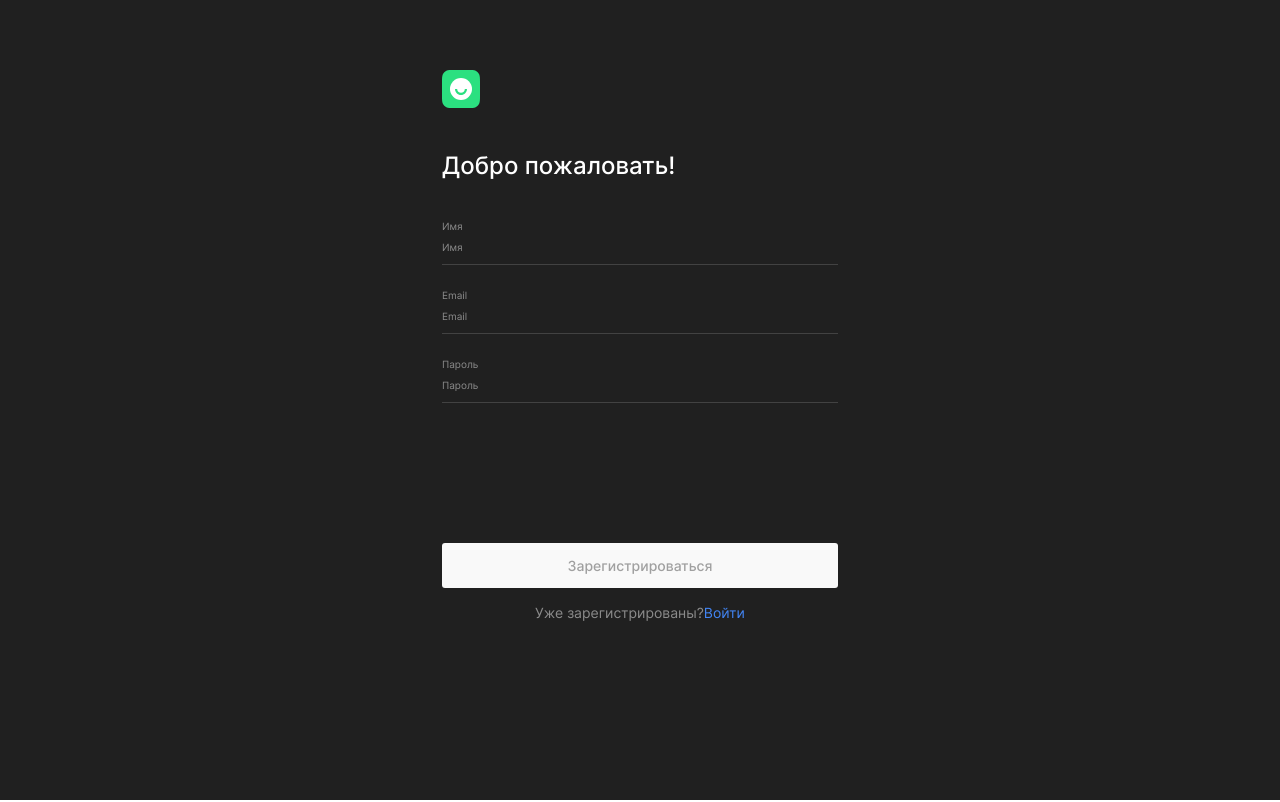
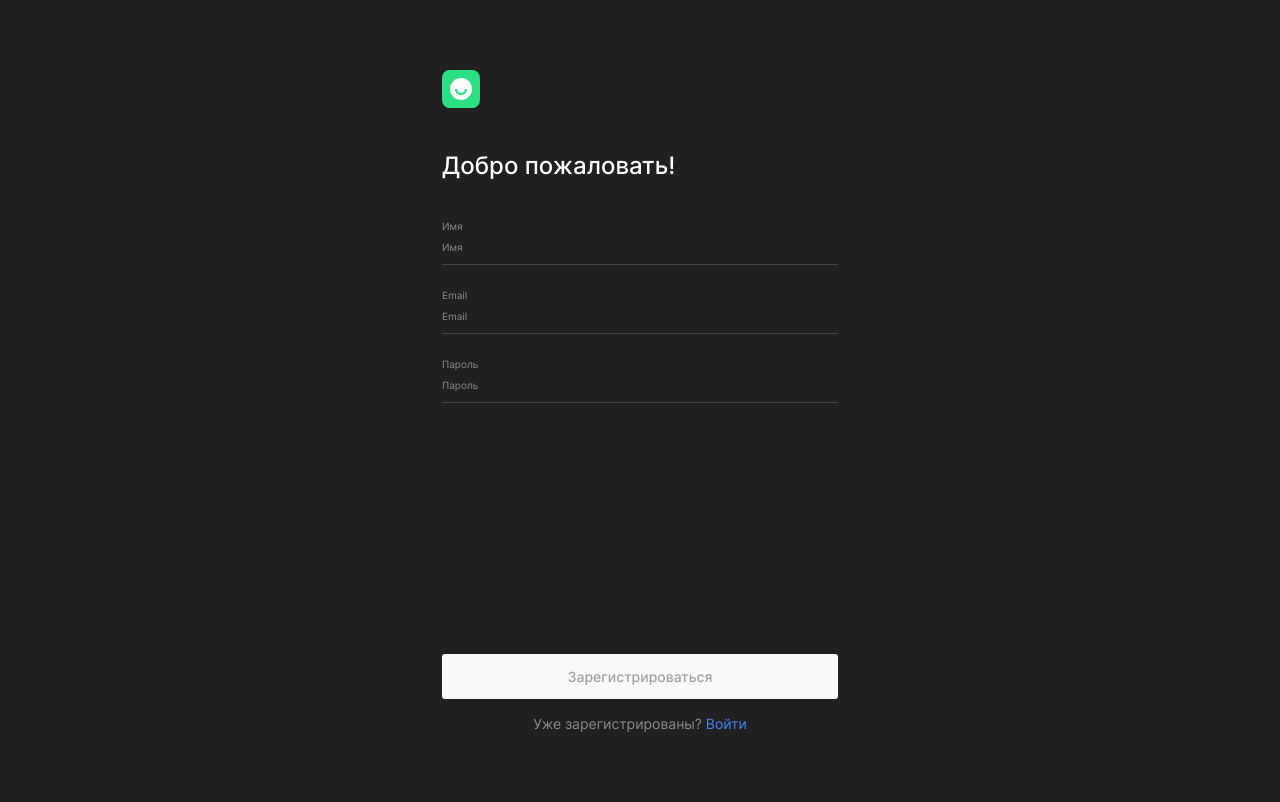
Before and after one commit to VoevodinPetr/movies-explorer-frontend, a React (Create React App) app: page /signup in a window 1280 px wide. Built offline with nearby package versions, Linux system fonts and the light colour scheme.

Commit message:
поправил верстку

```diff
--- a/src/components/App/App.js
+++ b/src/components/App/App.js
@@ -194,7 +194,7 @@ function App() {
         });
       })
       .catch((err) => {
-        setErrorMessage("Что-то пошло не так...");
+        setErrorMessage("Вы ввели неправильный логин или пароль.");
         console.log(err.message);
       });
   }
@@ -219,13 +219,13 @@ function App() {
     navigate("/");
     setLoggedIn(false);
     setCurrentUser({});
-    setErrorMessage(false)
+    setErrorMessage(false);
   }
 
   return (
     <CurrentUserContext.Provider value={currentUser}>
       <Routes>
-        <Route path="/" element={<Main loggedIn={loggedIn}/>} />
+        <Route path="/" element={<Main loggedIn={loggedIn} />} />
         <Route
           path="/movies"
           element={
--- a/src/components/User/Login/Login.css
+++ b/src/components/User/Login/Login.css
@@ -35,8 +35,12 @@
 
 .login__form {
   width: 100%;
+}
+
+.login__form-field {
   display: flex;
   flex-direction: column;
+  margin-bottom: 24px;
 }
 
 .login__input {
@@ -45,7 +49,6 @@
   border: none;
   border-bottom: 1px solid #424242;
   background-color: transparent;
-  margin-bottom: 24px;
   font-style: normal;
   font-weight: 500;
   font-size: 14px;
@@ -64,7 +67,6 @@
   line-height: 12px;
   color: #8b8b8b;
 }
-
 
 .login__input-error {
   font-style: normal;
@@ -109,8 +111,8 @@
 }
 
 .login__button_disabled {
-  background: #F9F9F9;
-  color: #A0A0A0;
+  background: #f9f9f9;
+  color: #a0a0a0;
 }
 
 @media (max-width: 768px) {
--- a/src/components/User/Login/Login.js
+++ b/src/components/User/Login/Login.js
@@ -18,6 +18,7 @@ function Login({ handleLogin, errorMessage }) {
         <Logo />
         <h1 className="login__title">Рады видеть!</h1>
         <form className="login__form" onSubmit={handleSubmit} noValidate>
+        <div className="login__form-field">
           <label className="login-main__title">E-mail</label>
           <input
             className="login__input"
@@ -32,6 +33,8 @@ function Login({ handleLogin, errorMessage }) {
           {errors?.email && (
             <span className="login__input-error">{errors.email}</span>
           )}
+          </div>
+          <div className="login__form-field">
           <label className="login-main__title">Пароль</label>
           <input
             className="login__input"
@@ -47,6 +50,7 @@ function Login({ handleLogin, errorMessage }) {
             <span className="login__input-error">{errors.password}</span>
           )}
           <span className="login__input-error">{errorMessage}</span>
+          </div>
           <button
             className={
               isValid
@@ -60,7 +64,7 @@ function Login({ handleLogin, errorMessage }) {
           </button>
         </form>
         <p className="login__text">
-          Ещё не зарегистрированы?
+          Ещё не зарегистрированы?&nbsp;
           <Link to="/signup" className="login__link hover-link">
             Регистрация
           </Link>
--- a/src/components/User/Register/Register.css
+++ b/src/components/User/Register/Register.css
@@ -1,5 +1,5 @@
 .register__button {
-  margin-top: 134px;
+  margin-top: 221px;
 }
 
 .register__input-error {
--- a/src/components/User/Register/Register.js
+++ b/src/components/User/Register/Register.js
@@ -19,6 +19,7 @@ function Register({ onRegister, isRegisterMessage }) {
         <Logo />
         <h1 className="login__title">Добро пожаловать!</h1>
         <form className="login__form" onSubmit={handleSubmit} noValidate>
+          <div className="login__form-field">
             <label className="login-main__title">Имя</label>
             <input
               className="login__input"
@@ -35,7 +36,10 @@ function Register({ onRegister, isRegisterMessage }) {
             {errors?.name && (
               <span className="register__input-error">{errors.name}</span>
             )}
-          <span className="login-main__title">Email</span>
+          </div>
+          <div className="login__form-field">
+            <label className="login-main__title">Email</label>
+
             <input
               className="login__input"
               type="email"
@@ -48,6 +52,8 @@ function Register({ onRegister, isRegisterMessage }) {
             {errors?.email && (
               <span className="register__input-error">{errors.email}</span>
             )}
+          </div>
+          <div className="login__form-field">
             <label className="login-main__title">Пароль</label>
             <input
               className="login__input"
@@ -63,6 +69,7 @@ function Register({ onRegister, isRegisterMessage }) {
               <span className="register__input-error">{errors.password}</span>
             )}
             <span className="register__input-error">{isRegisterMessage}</span>
+          </div>
           <button
             className={
               isValid
@@ -76,7 +83,7 @@ function Register({ onRegister, isRegisterMessage }) {
           </button>
         </form>
         <p className="login__text">
-          Уже зарегистрированы?
+          Уже зарегистрированы?&nbsp;
           <Link to="/signin" className="login__link hover-link">
             Войти
           </Link>
--- a/src/utils/MainApi.js
+++ b/src/utils/MainApi.js
@@ -1,3 +1,4 @@
+import { BASE_URL } from "./config";
 class MainApi {
   constructor({ address, headers }) {
     this._address = address;
@@ -49,7 +50,7 @@ class MainApi {
 }
 
 const mainApi = new MainApi({
-  address: "https://supermovies1.nomoredomains.monster",
+  address: BASE_URL,
   headers: {
     "Content-Type": "application/json",
     Accept: "application/json",
--- a/src/utils/MoviesApi.js
+++ b/src/utils/MoviesApi.js
@@ -1,4 +1,4 @@
-import { MOVIES_API } from "./constants";
+import { MOVIES_API } from "./config";
 
 const checkResponse = (res) => {
   return res.ok ? res.json() : Promise.reject(`Ошибка: ${res.status}`);
--- a/src/utils/auth.js
+++ b/src/utils/auth.js
@@ -1,4 +1,4 @@
-import { BASE_URL } from "./constants";
+import { BASE_URL } from "./config";
 
 const checkResponse = (res) => {
   return res.ok ? res.json() : Promise.reject(`Ошибка: ${res.status}`);
--- /dev/null
+++ b/src/utils/config.js
@@ -0,0 +1,2 @@
+export const BASE_URL = "https://supermovies1.nomoredomains.monster";
+export const MOVIES_API = `https://api.nomoreparties.co/beatfilm-movies`;
--- a/src/utils/constants.js
+++ /dev/null
@@ -1,2 +0,0 @@
-export const BASE_URL = "https://supermovies1.nomoredomains.monster";
-export const MOVIES_API = `https://api.nomoreparties.co/beatfilm-movies`;
```
Lines whose indentation alone changed are shown as unchanged.
